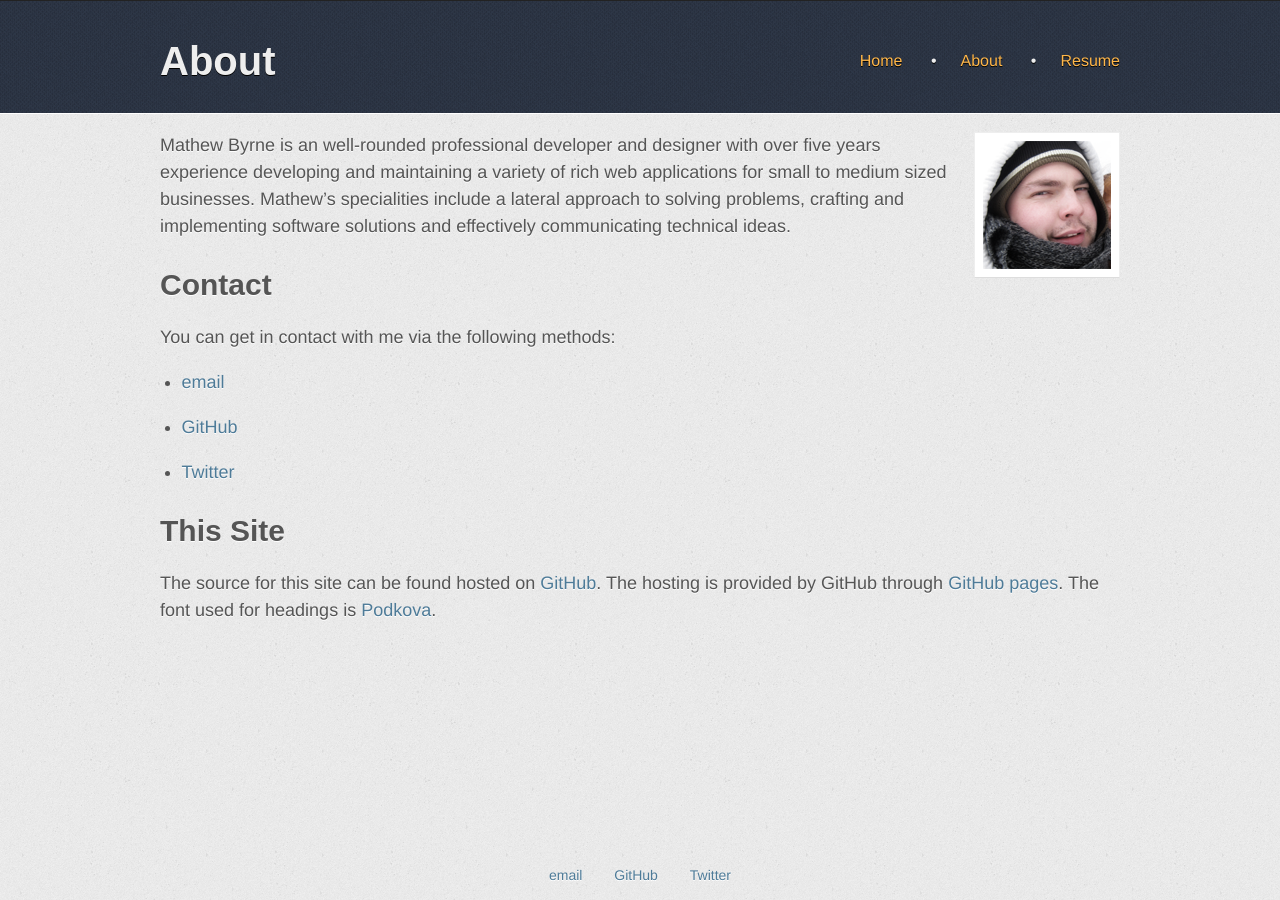
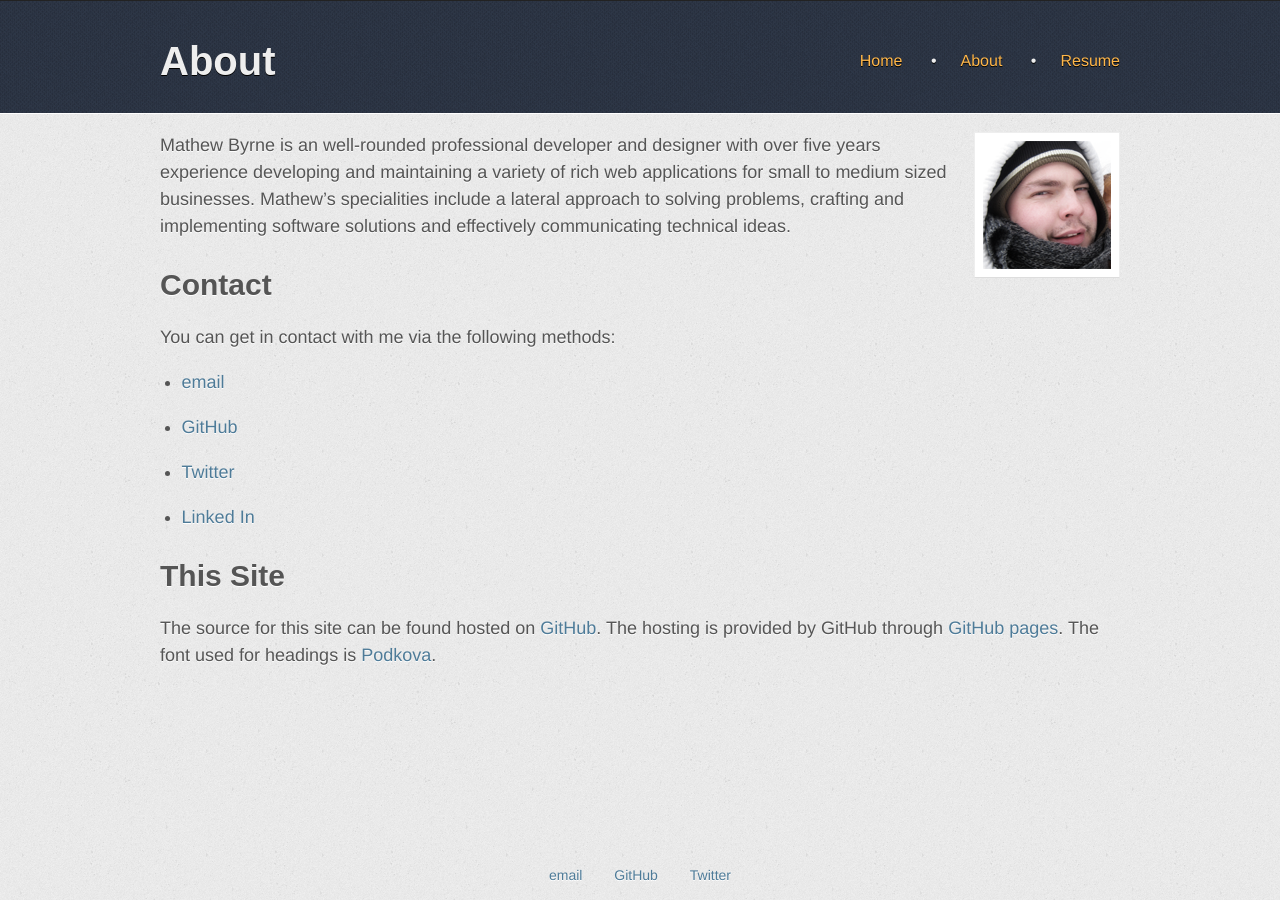
Before and after one commit to mathewbyrne/mathewbyrne.github.com, a Jekyll site: the page built from about/index.md, in a window 1280 px wide. Built offline with Jekyll 4.4.1, drawn with Linux system fonts in a browser that asks for light colours; nearby versions of some CDN libraries; some web fonts are replaced.

Commit message:
Added Linked In link.

```diff
--- a/about/index.md
+++ b/about/index.md
@@ -16,6 +16,7 @@ You can get in contact with me via the following methods:
 - [email](mailto:mathewbyrne@gmail.com)
 - [GitHub](https://github.com/mathewbyrne)
 - [Twitter](http://twitter.com/mathewbyrne)
+- [Linked In](http://www.linkedin.com/in/mathewbyrne)
 
 # This Site
 
```
